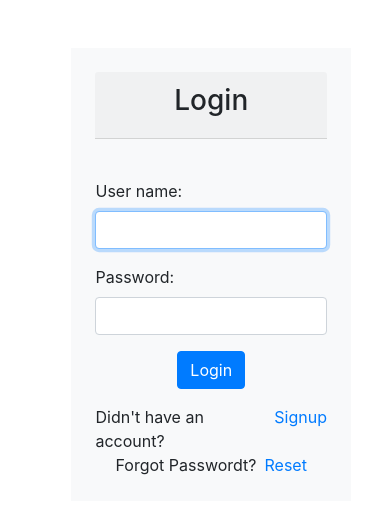
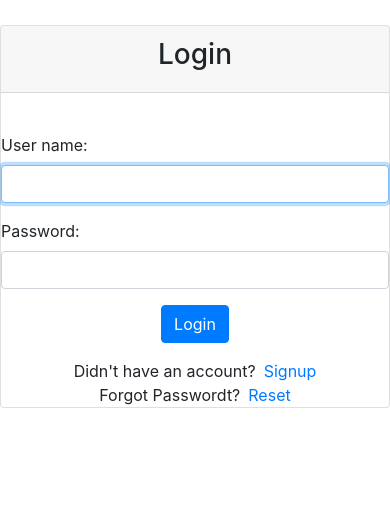
Before and after one commit to ZisanAalam/AirportProject, a Django app: page / in a window 390 px wide. Shown: the top 524 px of that part. Run offline with Django 3.2, Linux system fonts and the light colour scheme; the page is wider than the window, and the part outside it is not shown; some libraries are stand-ins or nearby versions.

Commit message:
Login initial design

```diff
--- a/account/templates/account/login.html
+++ b/account/templates/account/login.html
@@ -1,26 +1,35 @@
 <!DOCTYPE html>
 {% load static %}
 <html lang="en">
+
 <head>
     <meta charset="UTF-8">
     <meta http-equiv="X-UA-Compatible" content="IE=edge">
     <meta name="viewport" content="width=device-width, initial-scale=1.0">
     <title>Login</title>
     <!-- Bootstrap CSS CDN -->
-    <link rel="stylesheet" href="https://stackpath.bootstrapcdn.com/bootstrap/4.1.0/css/bootstrap.min.css" integrity="sha384-9gVQ4dYFwwWSjIDZnLEWnxCjeSWFphJiwGPXr1jddIhOegiu1FwO5qRGvFXOdJZ4" crossorigin="anonymous">
+    <link rel="stylesheet" href="https://stackpath.bootstrapcdn.com/bootstrap/4.1.0/css/bootstrap.min.css"
+        integrity="sha384-9gVQ4dYFwwWSjIDZnLEWnxCjeSWFphJiwGPXr1jddIhOegiu1FwO5qRGvFXOdJZ4" crossorigin="anonymous">
     <!-- Our Custom CSS -->
-
+    <link rel="stylesheet" href="{% static 'account/css/login.css' %}" />
 
     <!-- Font Awesome JS -->
-    <script defer src="https://use.fontawesome.com/releases/v5.0.13/js/solid.js" integrity="sha384-tzzSw1/Vo+0N5UhStP3bvwWPq+uvzCMfrN1fEFe+xBmv1C/AtVX5K0uZtmcHitFZ" crossorigin="anonymous"></script>
-    <script defer src="https://use.fontawesome.com/releases/v5.0.13/js/fontawesome.js" integrity="sha384-6OIrr52G08NpOFSZdxxz1xdNSndlD4vdcf/q2myIUVO0VsqaGHJsB0RaBE01VTOY" crossorigin="anonymous"></script>
+    <script defer src="https://use.fontawesome.com/releases/v5.0.13/js/solid.js"
+        integrity="sha384-tzzSw1/Vo+0N5UhStP3bvwWPq+uvzCMfrN1fEFe+xBmv1C/AtVX5K0uZtmcHitFZ"
+        crossorigin="anonymous"></script>
+    <script defer src="https://use.fontawesome.com/releases/v5.0.13/js/fontawesome.js"
+        integrity="sha384-6OIrr52G08NpOFSZdxxz1xdNSndlD4vdcf/q2myIUVO0VsqaGHJsB0RaBE01VTOY"
+        crossorigin="anonymous"></script>
 
 </head>
-<body>
-    <div class="container">
+
+<body class="bg">
     <div class="row">
-            <div class="col-sm-8 offset-1">
-                <div class="m-4 p-4 bg-light mt-5">
+        <div class="col-sm-8"></div>
+        <div class="col">
+            <br />
+            <div class="card">
+
                 <div class="card-header">
                     <h3 class="text-center">Login</h3>
                 </div>
@@ -47,16 +56,18 @@
                     </div>
                 </div>
 
-                </div>
-            </div>
-        </div>
+
             </div>
 
         </div>
+
+    </div>
+
     <script src="{% static 'account/js/jQuery.js' %}"></script>
     <script src="{% static 'account/js/popper.js' %}"></script>
     <script src="{% static 'account/js/all.min.js' %}"></script>
     <script src="{% static 'account/js/bootstrap.min.js' %}"></script>
 
 </body>
+
 </html>
```
Lines whose indentation alone changed are shown as unchanged.
